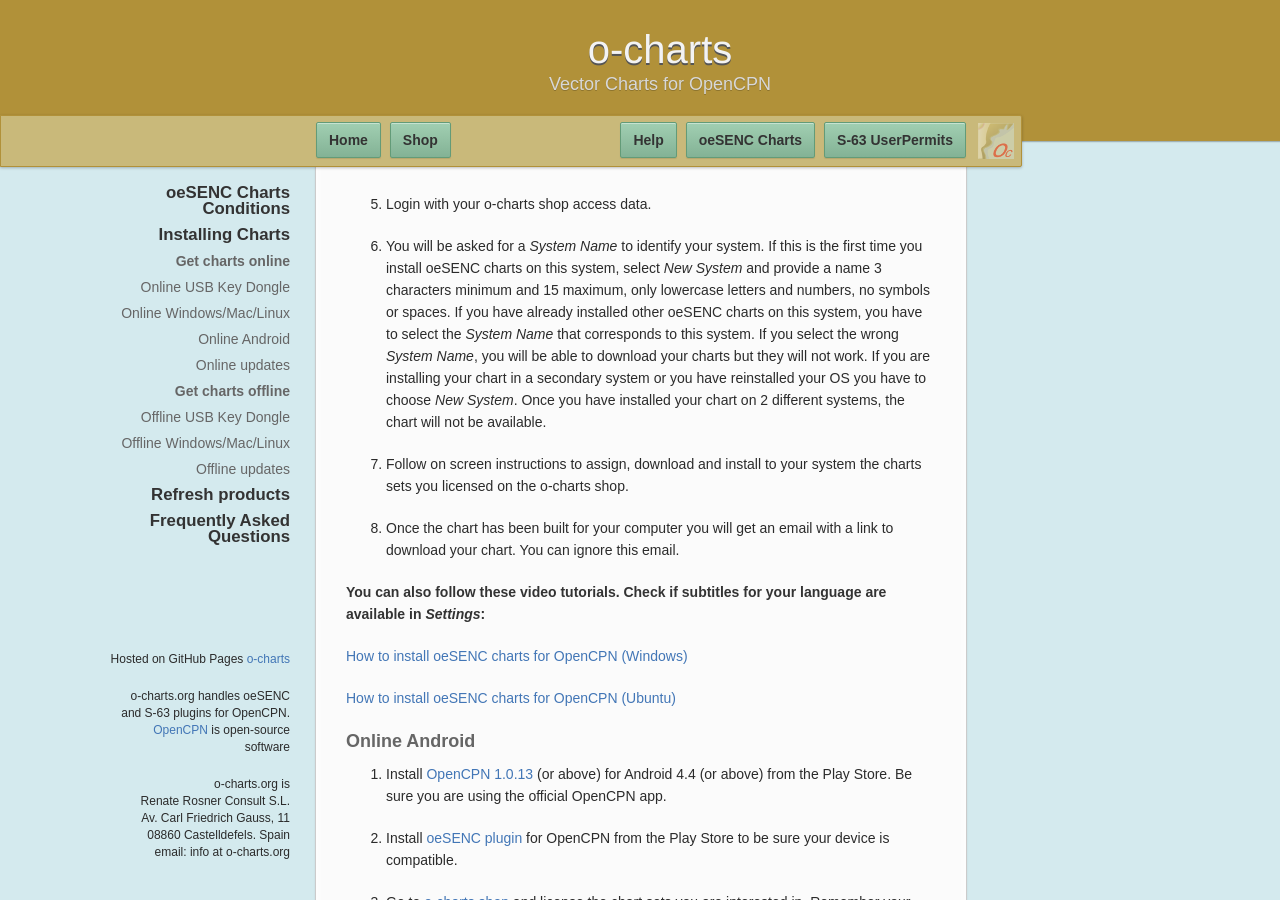
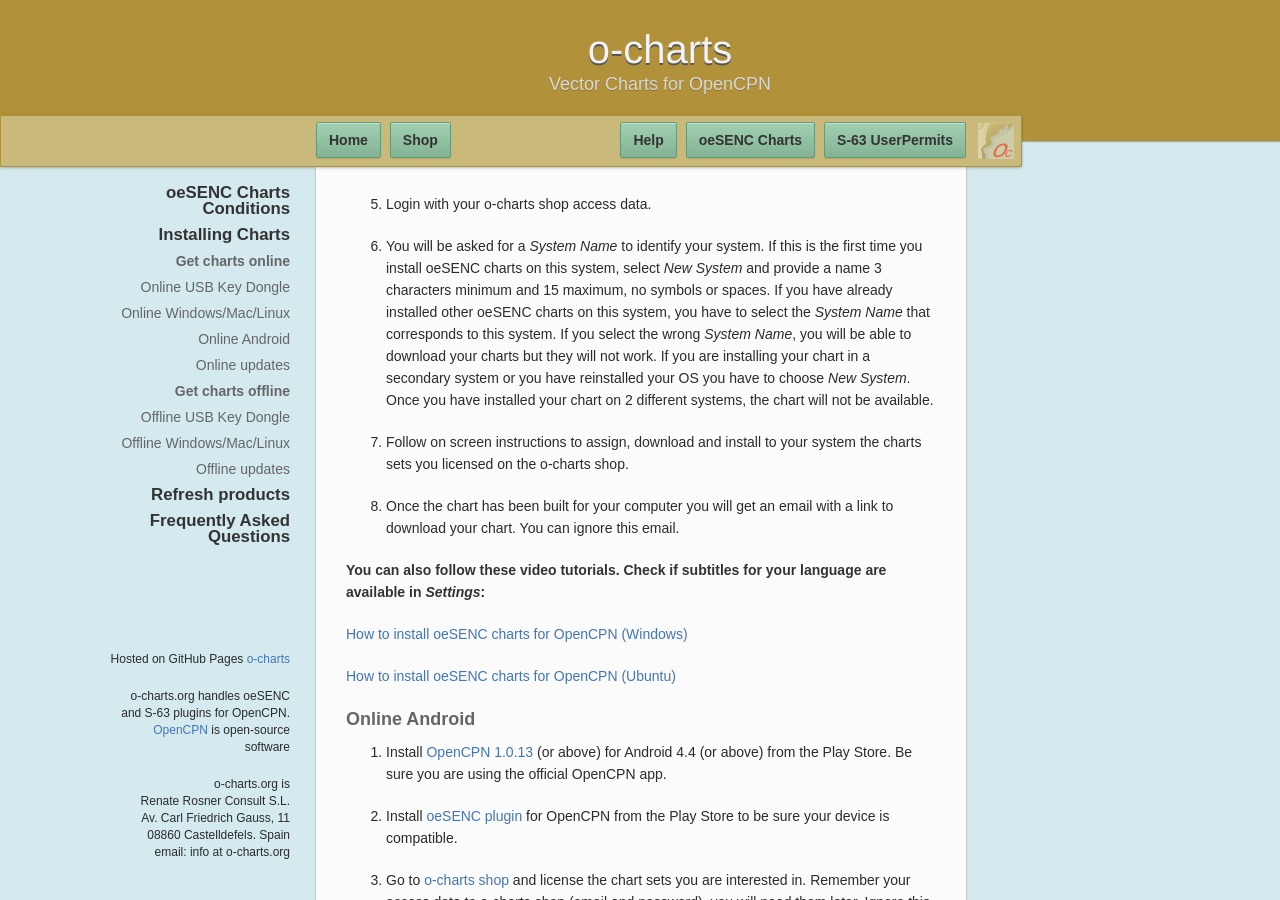
Before and after one commit to o-charts/manuals, a Jekyll site: the page built from oesenc_en_US.md, in a window 1280 px wide and 900 px high, scrolled down 2059 px. Built offline with Jekyll 4.4.1, drawn with Linux system fonts in a browser that asks for light colours; our own code applies the rules of GitHub Pages for plain Markdown files.

Commit message:
Update oesenc_en_US.md

```diff
--- a/oesenc_en_US.md
+++ b/oesenc_en_US.md
@@ -72,7 +72,7 @@
 
 5. Login with your o-charts shop access data.
 
-6. You will be asked for a *System Name* to identify your system. If this is the first time you install oeSENC charts on this system, select *New System* and provide a name 3 characters minimum and 15 maximum, only lowercase letters and numbers, no symbols or spaces. If you have already installed other oeSENC charts on this system, you have to select the *System Name* that corresponds to this system. If you select the wrong *System Name*, you will be able to download your charts but they will not work. If you are installing your chart in a secondary system or you have reinstalled your OS you have to choose *New System*. Once you have installed your chart on 2 different systems, the chart will not be available.
+6. You will be asked for a *System Name* to identify your system. If this is the first time you install oeSENC charts on this system, select *New System* and provide a name 3 characters minimum and 15 maximum, no symbols or spaces. If you have already installed other oeSENC charts on this system, you have to select the *System Name* that corresponds to this system. If you select the wrong *System Name*, you will be able to download your charts but they will not work. If you are installing your chart in a secondary system or you have reinstalled your OS you have to choose *New System*. Once you have installed your chart on 2 different systems, the chart will not be available.
 
 7. Follow on screen instructions to assign, download and install to your system the charts sets you licensed on the o-charts shop.
 
```
